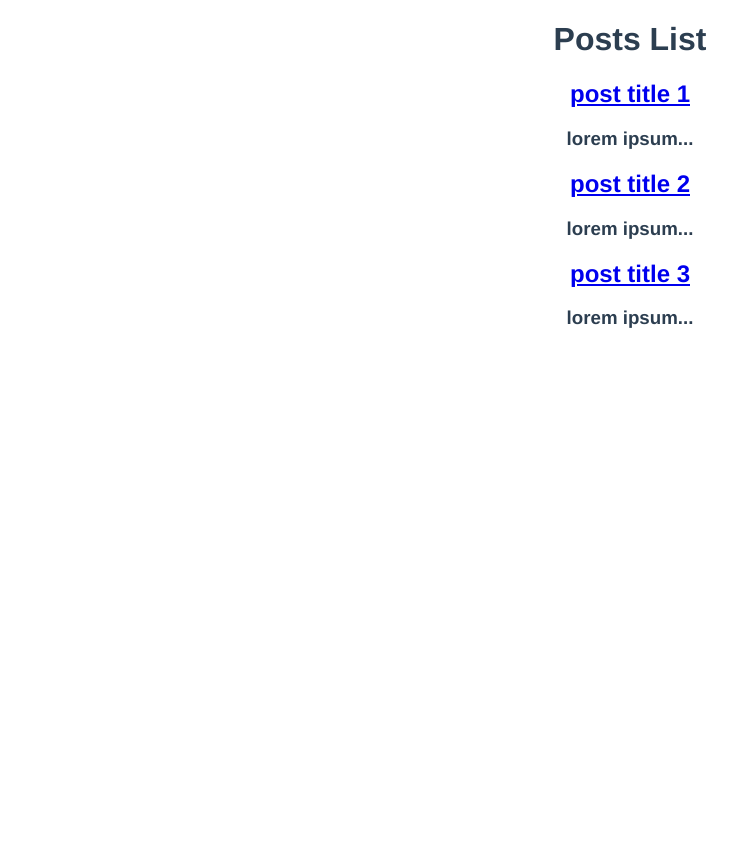
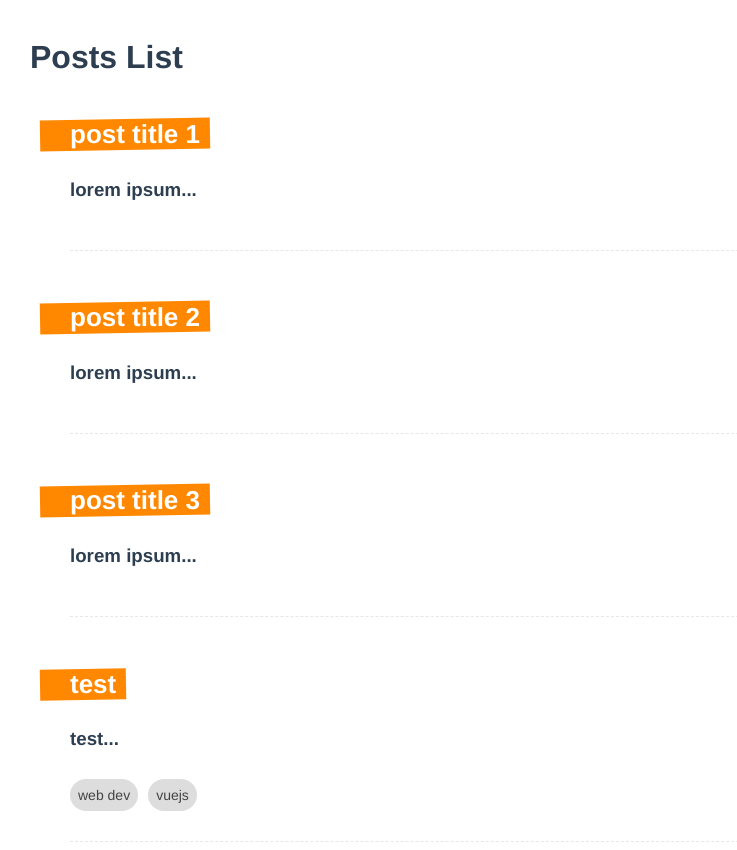
Before and after one commit to ChanMyaeAung22/Vue-Blog-System, a Vue app: page / in a window 1280 px wide. Shown: the top 850 px of the page, without its empty margins (10-747 px from the left). Before the commit the page ends 800 px from the top, so only its background shows below. Built offline with nearby package versions, Linux system fonts and the light colour scheme; data requests are answered from the project's data file.

Commit message:
create post backend

```diff
--- a/database/db.json
+++ b/database/db.json
@@ -1,19 +1,28 @@
 {
-    "posts":[
+  "posts": [
     {
-            "id" : 1,
-            "title" : "post title 1",
-            "body" : "lorem ipsum"
+      "id": 1,
+      "title": "post title 1",
+      "body": "lorem ipsum"
     },
     {
-            "id" : 2,
-            "title" : "post title 2",
-            "body" : "lorem ipsum"
+      "id": 2,
+      "title": "post title 2",
+      "body": "lorem ipsum"
     },
     {
-            "id" : 3,
-            "title" : "post title 3",
-            "body" : "lorem ipsum"
+      "id": 3,
+      "title": "post title 3",
+      "body": "lorem ipsum"
+    },
+    {
+      "title": "test",
+      "body": "test",
+      "tags": [
+        "web dev",
+        "vuejs"
+      ],
+      "id": 4
     }
   ]
 }
--- a/src/App.vue
+++ b/src/App.vue
@@ -8,7 +8,6 @@
   font-family: Avenir, Helvetica, Arial, sans-serif;
   -webkit-font-smoothing: antialiased;
   -moz-osx-font-smoothing: grayscale;
-  text-align: center;
   color: #2c3e50;
 }
 
--- a/src/components/SinglePost.vue
+++ b/src/components/SinglePost.vue
@@ -1,6 +1,13 @@
 <template>
-    <router-link :to="{name:'Detail',params:{id:post.id} }"><h2>{{post.title}}</h2></router-link>
+<div class="post">
+     <router-link :to="{name:'Detail',params:{id:post.id} }">
+        <h2>{{post.title}}</h2>
+        </router-link>
     <h3>{{cutPostBody}}</h3>
+    <div v-for="tag in post.tags" :key="tag" class="pill">
+        {{tag}}
+    </div>
+</div>
 </template>
 
 <script>
@@ -17,5 +24,38 @@
 </script>
 
 <style>
-
+.post {
+        margin: 0 40px 30px;
+        padding-bottom: 30px;
+        border-bottom: 1px dashed #e7e7e7;
+      }
+      .post h2 {
+        display: inline-block;
+        position: relative;
+        font-size: 26px;
+        color: white;
+        margin-bottom: 10px;
+        max-width: 400px;
+      }
+      .post h2::before {
+        content: "";
+        display: block;
+        width: 100%;
+        height: 100%;
+        background: #ff8800;
+        position: absolute;
+        z-index: -1;
+        padding-right: 40px;
+        left: -30px;
+        transform: rotateZ(-1deg);
+      }
+      .pill {
+        display: inline-block;
+        margin: 10px 10px 0 0;
+        color: #444;
+        background: #ddd;
+        padding: 8px;
+        border-radius: 20px;
+        font-size: 14px;
+      }
 </style>
--- a/src/views/Create.vue
+++ b/src/views/Create.vue
@@ -1,5 +1,5 @@
 <template>
-<form>
+<form @submit.prevent="addPost">
   <label for="">Title</label>
   <input type="text" required v-model="title">
 
@@ -31,7 +31,23 @@
             tag.value = ""
         }
 
-        return {title,body,tag,handlekeydown,tags}
+        let addPost=async()=>{
+            await fetch("http://localhost:3000/posts",{
+                method:"POST",
+                headers:{
+                    "Content-type" : "application/json"
+                },
+                body:JSON.stringify(
+                {
+                    title : title.value,
+                    body : body.value,
+                    tags : tags.value
+                }
+                )
+            })
+        }
+
+        return {title,body,tag,handlekeydown,tags,addPost}
     }
 }
 </script>
--- a/src/views/HomeView.vue
+++ b/src/views/HomeView.vue
@@ -1,5 +1,6 @@
 <template>
-<div v-if="error">
+<div class="home">
+  <div v-if="error">
   {{error}}
 </div>
 <div v-if="posts.length>0">
@@ -7,6 +8,7 @@
 </div>
 <div v-else>
  <Spinner></Spinner>
+</div>
 </div>
 </template>
 
@@ -31,8 +33,9 @@
 }
 </script>
 <style>
-.input{
-  margin:20px auto;
-  border-inline-color: #eee;
-  }
+.home{
+  max-width: 1200px;
+  margin: 0 auto;
+  padding: 10px;
+}
 </style>
```
Lines whose indentation alone changed are shown as unchanged.
